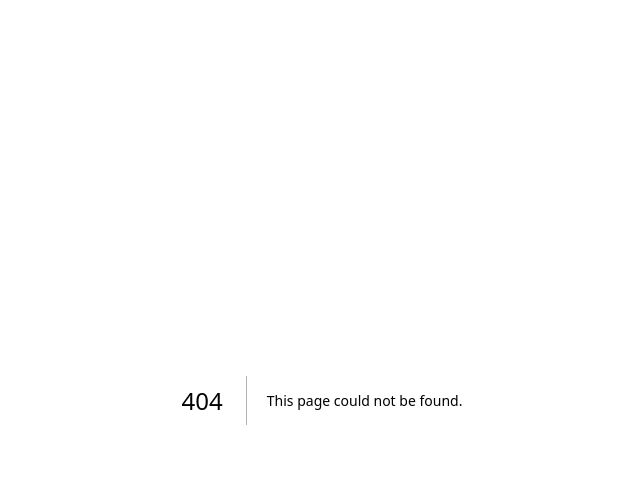
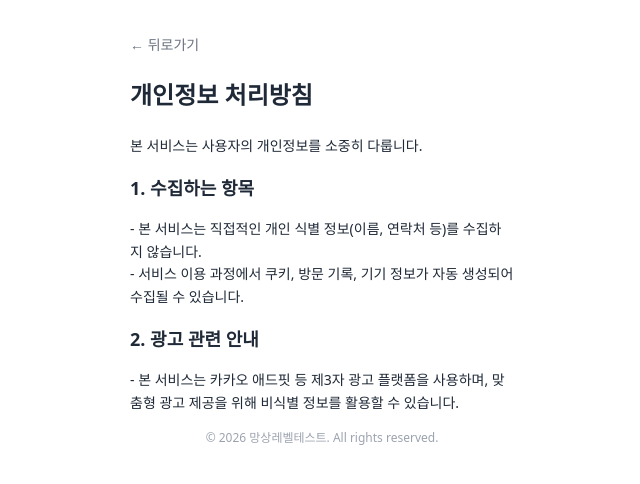
Before and after one commit to jinniecode/mangsang_2026, a Next.js app in the folder mangsang_2026/: page /privacy in a window 1280 px wide. Before the commit this address had no page. Shown: the top 484 px of the page, without its empty margins (318-958 px from the left). Built offline with nearby package versions, Linux system fonts and the light colour scheme; a web font is replaced by a local one.

Commit message:
fix: move privacy page to nested app directory for deployment

```diff
--- /dev/null
+++ b/mangsang_2026/app/privacy/page.tsx
@@ -0,0 +1,24 @@
+"use client";
+
+import React from 'react';
+import { useRouter } from 'next/navigation';
+
+export default function PrivacyPolicy() {
+  const router = useRouter();
+
+  return (
+    <div className="max-w-md mx-auto min-h-screen bg-white p-8 font-sans text-gray-800">
+      <button onClick={() => router.back()} className="mb-6 text-gray-500 text-sm">← 뒤로가기</button>
+      <h1 className="text-2xl font-bold mb-6">개인정보 처리방침</h1>
+      <div className="space-y-4 text-sm leading-relaxed">
+        <p>본 서비스는 사용자의 개인정보를 소중히 다룹니다.</p>
+        <h2 className="font-bold text-lg mt-4">1. 수집하는 항목</h2>
+        <p>- 본 서비스는 직접적인 개인 식별 정보(이름, 연락처 등)를 수집하지 않습니다.<br/>
+           - 서비스 이용 과정에서 쿠키, 방문 기록, 기기 정보가 자동 생성되어 수집될 수 있습니다.</p>
+        <h2 className="font-bold text-lg mt-4">2. 광고 관련 안내</h2>
+        <p>- 본 서비스는 카카오 애드핏 등 제3자 광고 플랫폼을 사용하며, 맞춤형 광고 제공을 위해 비식별 정보를 활용할 수 있습니다.</p>
+        <p className="mt-8 text-gray-400 text-xs text-center">© 2026 망상레벨테스트. All rights reserved.</p>
+      </div>
+    </div>
+  );
+}
```
